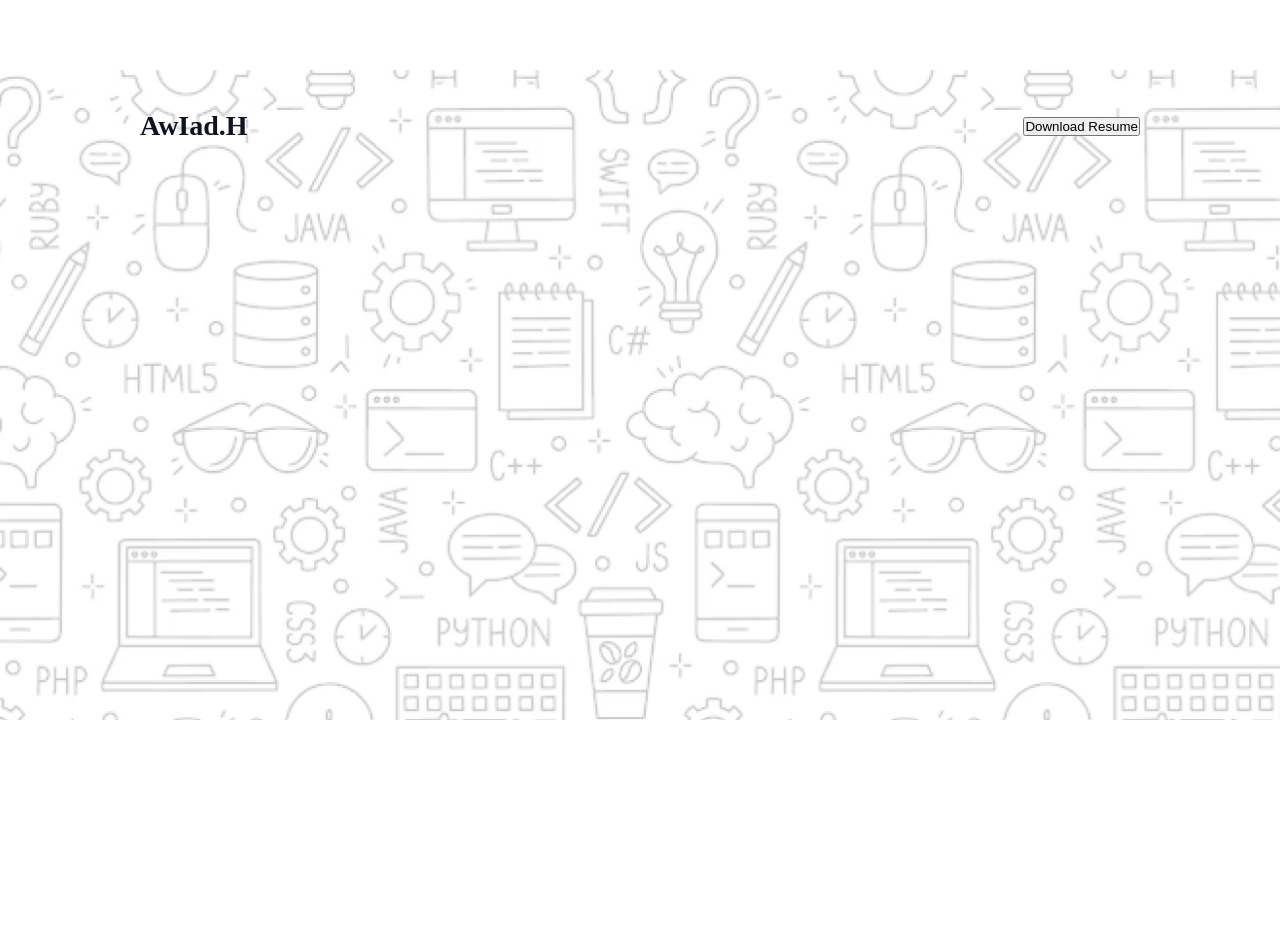
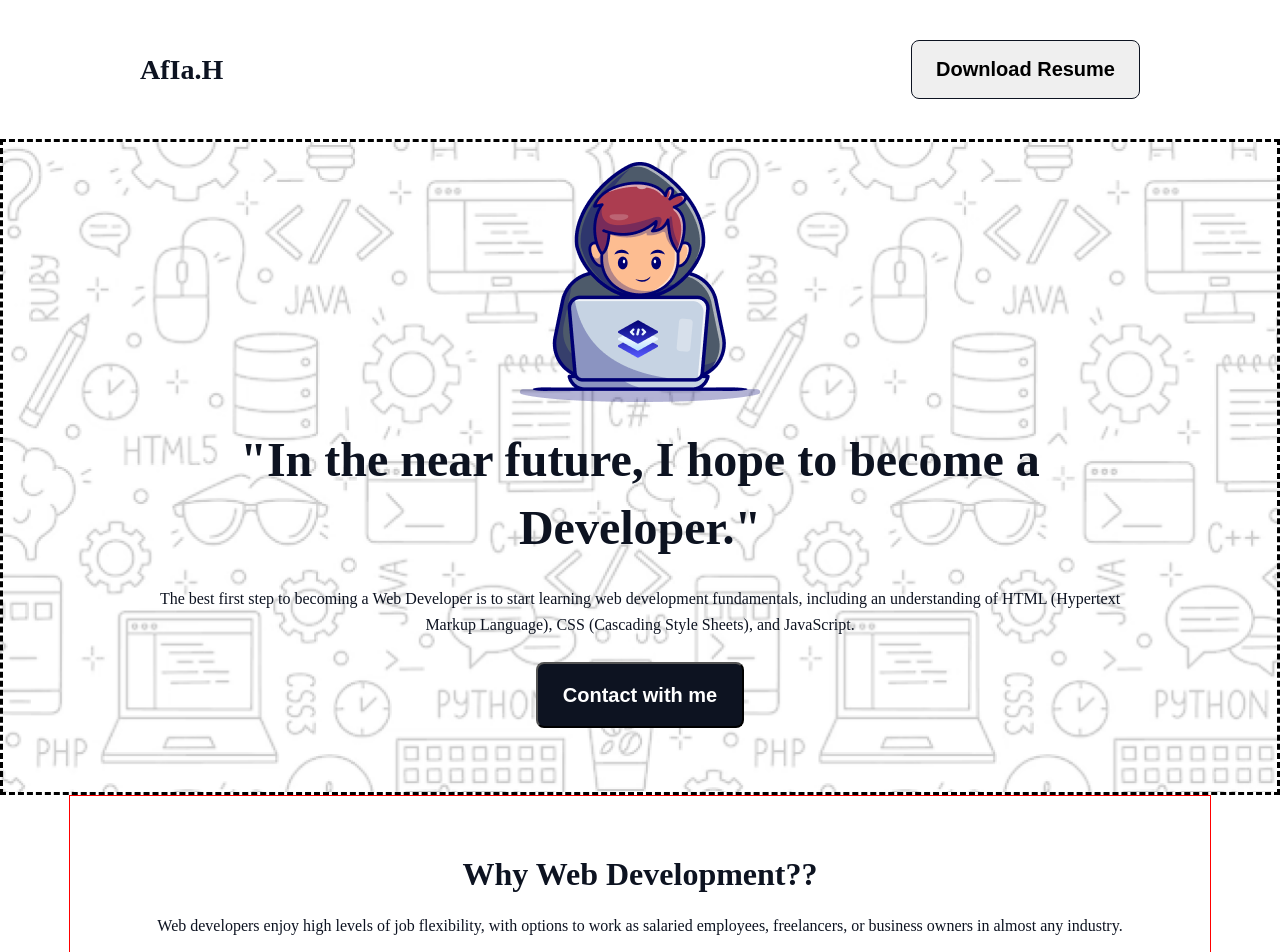
Before and after one commit to Wasifa-Tahsin/Assignment-1, a plain HTML site: page index.html in a window 1280 px wide. Shown: the top 952 px of the page. Before the commit the page ends 800 px from the top, so only its background shows below. Drawn offline with Linux system fonts and the light colour scheme.

Commit message:
practice

```diff
--- a/index.html
+++ b/index.html
@@ -7,18 +7,33 @@
     <link rel="stylesheet" href="style.css">
 </head>
 <body>
-    <header class="header">
+
         <nav>
-            <h3 class="nav-title">AwIad.H</h3>
+            <h3 class="nav-title">AfIa.H</h3>
             <ul>
-                <li><a href=""><button>Download Resume</button></a></li>
+                <li><a href=""><button class="primary-button">Download Resume</button></a></li>
             </ul>
         </nav>
 
+<header class="header">
+    <div class="main-part">
+        <img class="image-container" src="assets/Group.png" alt="">
 
-    </header>
+<h2 class="head">"In the near future, I hope to become a Developer."</h2>
+<p class="text">The best first step to becoming a Web Developer is to start learning web development fundamentals, including an understanding of HTML (Hypertext Markup Language), CSS (Cascading Style Sheets), and JavaScript.</p>
+<button class="btn">Contact with me</button>
+    </div>
+
+</header>
+
     <main>
-
+<section class="second-container">
+    <h1 class="second-head">Why Web Development??</h2>
+    <p class="second-text">Web developers enjoy high levels of job flexibility, with options to work as salaried employees, freelancers, or business owners in almost any industry.</p>
+</section>
+<section>
+    <h2>I will Do Coding and Change The World</h2>
+</section>
     </main>
     <footer>
 
--- a/style.css
+++ b/style.css
@@ -16,13 +16,91 @@ nav>ul>li{
 font-size: 28px;
 font-weight: bold;
 color: #0D1321;
+
+}
+.primary-button{
+    box-sizing: border-box;
+border: 1px solid rgb(13, 19, 33);
+border-radius: 8px;
+text-align: center;
+font-size: 20px;
+font-weight: 600;
+padding: 17px 24px 17px 24px;
+
 }
 .header{
     height: 650px;
-    margin-top: 70px;
+
     background-image: url('./assets/Hero-bg.png');
     background-repeat: no-repeat;
     background-position:center ;
     background-size: cover;
+  border-style: dashed;
 
 }
+.main-part{
+    display: flex;
+    flex-direction: column;
+    justify-content: flex-start;
+    align-items: center;
+    margin: 0 auto;
+    width: 998px;
+height: 582px;
+padding: 20px;
+gap: 24px;
+
+}
+.head{
+    color: rgb(13, 19, 33);
+    text-align: center;
+    font-size: 48px;
+font-weight: 800;
+line-height: 68px;
+}
+.text{
+    font-size: 16px;
+font-weight: 400;
+line-height: 26px;
+color: rgb(13, 19, 33);
+text-align: center;
+}
+.btn{
+    width: 208px;
+height: 66px;
+    border-radius: 8px;
+    color: rgb(255, 255, 255);
+    text-align: center;
+    font-size: 20px;
+font-weight: 600;
+line-height: 23px;
+
+background: rgb(13, 19, 33);
+}
+.second-container{
+    display: flex;
+flex-direction: column;
+justify-content: flex-start;
+align-items: center;
+border: 1px solid red;
+width: 1140px;
+height: 1395px;
+margin: 0 auto;
+gap: 20px;
+
+}
+.second-head{
+    color: rgb(13, 19, 33);
+    font-size: 32px;
+font-weight: 800;
+line-height: 37px;
+text-align: center;
+margin-top: 60px;
+}
+.second-text{
+    color: rgb(13, 19, 33);
+    font-size: 16px;
+font-weight: 400;
+line-height: 26px;
+text-align: center;
+gap: 48px;
+}
```
